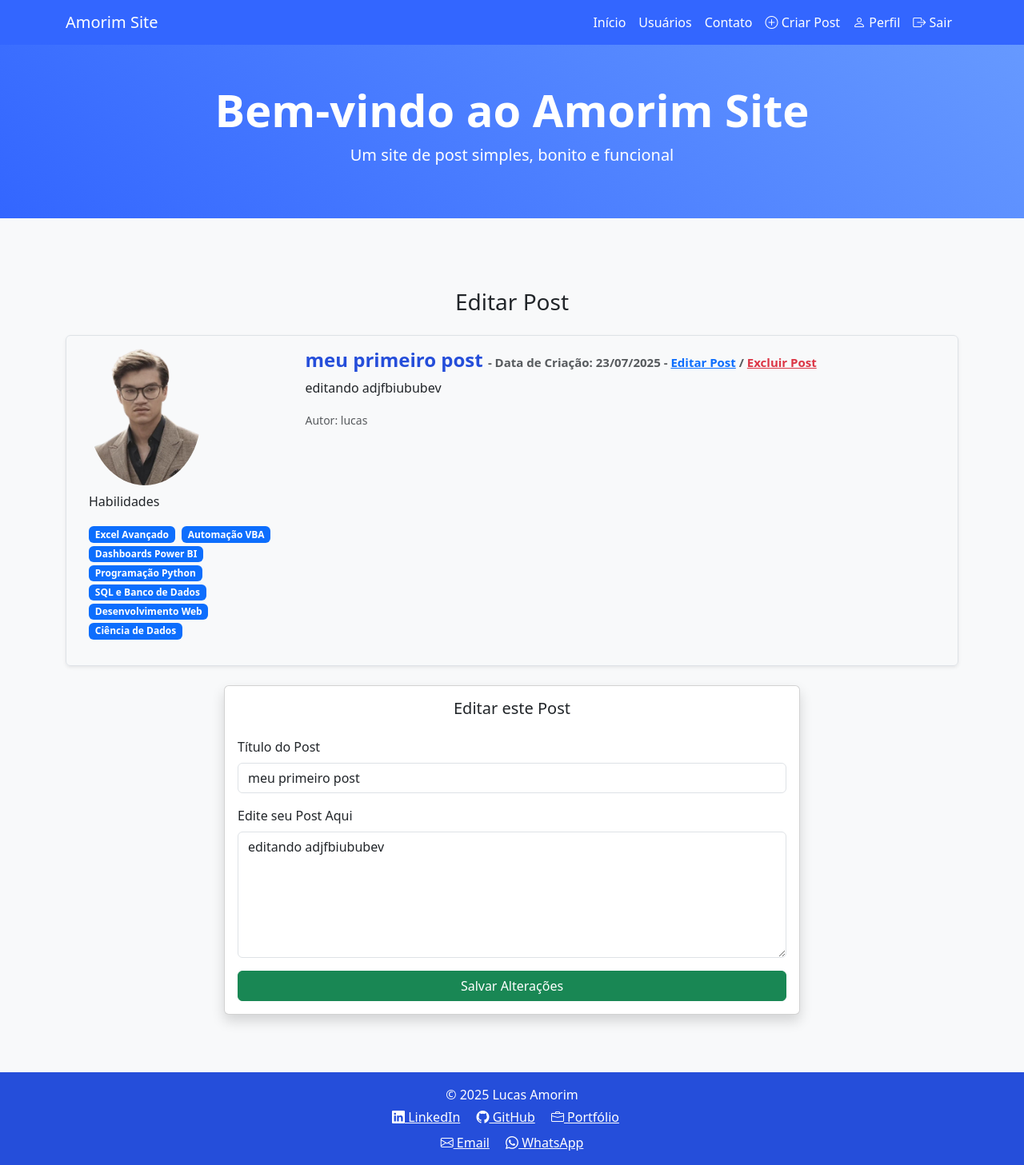
After one commit to Lucas-1234567890/flask-python, a Flask app: page /post/1/editar in a window 1280 px wide. The commit adds this page. Shown: the whole page at 80% size. Run offline with Flask 3, Linux system fonts and the light colour scheme; a user stored in the database is signed in; some libraries are stand-ins or nearby versions.

Commit message:
Finaliza projeto: CRUD de posts funcionando, edição e exclusão OK

```diff
--- a/comunidadeImpressionadora/forms.py
+++ b/comunidadeImpressionadora/forms.py
@@ -1,6 +1,6 @@
 from flask_wtf import FlaskForm
 from flask_wtf.file import FileField, FileAllowed
-from wtforms import StringField, PasswordField, SubmitField, BooleanField
+from wtforms import StringField, PasswordField, SubmitField, BooleanField, TextAreaField
 from wtforms.validators import DataRequired, Length, Email, EqualTo, ValidationError
 from comunidadeImpressionadora.models import Usuario
 from flask_login import current_user
@@ -35,14 +35,15 @@ class FormEditarPerfil(FlaskForm):
     email = StringField('E-mail', validators=[DataRequired(), Email()])
     foto_perfil = FileField('Atualizar Foto de Perfil', validators=[FileAllowed(['jpg', 'png','JPEG'])])
 
-    # Cursos
-    curso_excel = BooleanField('Excel Impressionador')
-    curso_vba = BooleanField('VBA Impressionador')
-    curso_powerbi = BooleanField('Power BI Impressionador')
-    curso_python = BooleanField('Python Impressionador')
-    curso_sql = BooleanField('SQL Impressionador')
-    curso_html_css_js = BooleanField('HTML, CSS e JavaScript Impressionador')
-    curso_ciencia_dados = BooleanField('Ciência de Dados Impressionadora')
+        # Cursos
+    curso_excel = BooleanField('Excel Avançado')
+    curso_vba = BooleanField('Automação VBA')
+    curso_powerbi = BooleanField('Dashboards Power BI')
+    curso_python = BooleanField('Programação Python')
+    curso_sql = BooleanField('SQL e Banco de Dados')
+    curso_html_css_js = BooleanField('Desenvolvimento Web')
+    curso_ciencia_dados = BooleanField('Ciência de Dados')
+
 
     # Botão de submit
     botao_submit_editarperfil = SubmitField('Salvar Alterações')
@@ -52,3 +53,15 @@ class FormEditarPerfil(FlaskForm):
             usuario = Usuario.query.filter_by(email=email.data).first()
             if usuario:
                 raise ValidationError('E-mail já cadastrado. Cadastre-se com outro e-mail ou faça login para continuar.')
+
+
+class FormCriarPost(FlaskForm):
+    titulo = StringField('Título do Post', validators=[DataRequired(), Length(2,140)])
+    corpo = TextAreaField('Escreva seu Post Aqui', validators=[DataRequired()])
+    botao_submit = SubmitField('Criar Post')
+
+
+class FormEditarPost(FlaskForm):
+    titulo = StringField('Título do Post', validators=[DataRequired(), Length(2,140)])
+    corpo = TextAreaField('Edite seu Post Aqui', validators=[DataRequired()])
+    botao_submit_editar = SubmitField('Salvar Alterações')
--- a/comunidadeImpressionadora/models.py
+++ b/comunidadeImpressionadora/models.py
@@ -16,6 +16,9 @@ class Usuario(database.Model, UserMixin):
     post = database.relationship('Post', backref='autor', lazy=True)
     cursos = database.Column(database.String, nullable=False, default='Não Informado')
 
+    def contar_posts(self):
+        return len(self.post)
+
 class Post(database.Model):
     id = database.Column(database.Integer, primary_key=True)
     titulo = database.Column(database.String, nullable=False)
--- a/comunidadeImpressionadora/routes.py
+++ b/comunidadeImpressionadora/routes.py
@@ -1,7 +1,7 @@
-from flask import render_template, flash, request, redirect, url_for
+from flask import render_template, flash, request, redirect, url_for, abort
 from comunidadeImpressionadora import app, database, bcrypt
-from comunidadeImpressionadora.forms import FormCriarConta, FormLogin, FormEditarPerfil
-from comunidadeImpressionadora.models import Usuario
+from comunidadeImpressionadora.forms import FormCriarConta, FormLogin, FormEditarPerfil, FormCriarPost, FormEditarPost
+from comunidadeImpressionadora.models import Usuario, Post
 from flask_login import login_user, logout_user, current_user, login_required
 import secrets
 import os
@@ -12,7 +12,8 @@ from PIL import Image
 
 @app.route('/')
 def home():
-    return render_template('home.html')
+    posts = Post.query.order_by(Post.id.desc()).all()
+    return render_template('home.html',posts=posts)
 
 @app.route('/contato')
 def contato():
@@ -66,10 +67,17 @@ def perfil():
     foto_perfil = url_for('static', filename='fotos_perfil/{}'.format(current_user.foto_perfil))
     return render_template('perfil.html', foto_perfil=foto_perfil)
 
-@app.route('/post/criar')
+@app.route('/post/criar', methods=['GET', 'POST'])
 @login_required
 def criar_post():
-    return render_template('criarpost.html')
+    form = FormCriarPost()
+    if form.validate_on_submit():
+        post = Post(titulo=form.titulo.data, corpo=form.corpo.data, autor=current_user)
+        database.session.add(post)
+        database.session.commit()
+        flash('Post Criado Com Sucesso!','alert-success')
+        return redirect(url_for('home'))
+    return render_template('criarpost.html', form=form)
 
 def salvar_imagem(imagem):
     codigo = secrets.token_hex(8)
@@ -112,3 +120,43 @@ def editar_perfil():
 
     foto_perfil = url_for('static', filename='fotos_perfil/{}'.format(current_user.foto_perfil))
     return render_template('editarPerfil.html', foto_perfil=foto_perfil, form=form)
+
+@app.route('/post/<post_id>')
+def exibir_post(post_id):
+    post = Post.query.get(post_id)
+    return render_template('post.html', post=post)
+
+@app.route('/post/<post_id>/editar', methods=['GET', 'POST'])
+@login_required
+def editar_post(post_id):
+    post = Post.query.get(post_id)
+    if post.autor != current_user:
+        flash('Você não tem permissão para editar esse post.', 'alert-danger')
+        return redirect(url_for('home'))
+
+    form = FormEditarPost()
+
+    if request.method == 'GET':
+        form.titulo.data = post.titulo
+        form.corpo.data = post.corpo
+
+    elif form.validate_on_submit():
+        post.titulo = form.titulo.data
+        post.corpo = form.corpo.data
+        database.session.commit()
+        flash('Post atualizado com sucesso!', 'alert-success')
+        return redirect(url_for('exibir_post', post_id=post.id))
+
+    return render_template('post.html', post=post, form=form)
+
+@app.route('/post/<post_id>/excluir',methods=['GET','POST'])
+@login_required
+def excluir_post(post_id):
+    post = Post.query.get(post_id)
+    if current_user == post.autor:
+        database.session.delete(post)
+        database.session.commit()
+        flash('Post Excluído com Sucesso', 'alert-danger')
+        return redirect(url_for('home'))
+    else:
+        abort(403)
--- a/comunidadeImpressionadora/templates/base.html
+++ b/comunidadeImpressionadora/templates/base.html
@@ -22,9 +22,9 @@
 <body class="d-flex flex-column min-vh-100">
 
    <!-- Navbar -->
-  <nav class="navbar navbar-expand-lg">
+  <nav class="navbar navbar-expand-lg navbar-dark" style="background-color: var(--primary-color);">
     <div class="container">
-      <a class="navbar-brand" href="{{ url_for('home') }}">HercusShow</a>
+      <a class="navbar-brand" href="{{ url_for('home') }}">Amorim Site</a>
       <button class="navbar-toggler" type="button" data-bs-toggle="collapse" data-bs-target="#navbarNav">
         <span class="navbar-toggler-icon"></span>
       </button>
@@ -35,15 +35,13 @@
           <li class="nav-item"><a class="nav-link" href="{{ url_for('contato') }}">Contato</a></li>
 
           {% if current_user.is_authenticated %}
-    <li class="nav-item"><a class="nav-link" href="{{ url_for('criar_post') }}">Criar Post</a></li>
-    <li class="nav-item"><a class="nav-link" href="{{ url_for('perfil') }}">Meu perfil</a></li>
-    <li class="nav-item"><a class="nav-link" href="{{ url_for('sair') }}">Sair</a></li>
+            <li class="nav-item"><a class="nav-link" href="{{ url_for('criar_post') }}"><i class="bi bi-plus-circle"></i> Criar Post</a></li>
+            <li class="nav-item"><a class="nav-link" href="{{ url_for('perfil') }}"><i class="bi bi-person"></i> Perfil</a></li>
+            <li class="nav-item"><a class="nav-link" href="{{ url_for('sair') }}"><i class="bi bi-box-arrow-right"></i> Sair</a></li>
           {% else %}
-    <li class="nav-item"><a class="nav-link" href="{{ url_for('login') }}">Login</a></li>
-    <li class="nav-item"><a class="nav-link" href="{{ url_for('login') }}">Criar Conta</a></li>
+            <li class="nav-item"><a class="nav-link" href="{{ url_for('login') }}"><i class="bi bi-box-arrow-in-right"></i> Login</a></li>
           {% endif %}
         </ul>
-
       </div>
     </div>
   </nav>
@@ -51,8 +49,8 @@
   <!-- Hero Section básica -->
   <header class="text-center py-5" style="background: linear-gradient(45deg, var(--primary-color), var(--primary-color-light)); color: white;">
     <div class="container">
-      <h1 class="display-4 fw-bold">Bem-vindo ao HercusShow</h1>
-      <p class="lead">Um site simples, bonito e funcional</p>
+      <h1 class="display-4 fw-bold">Bem-vindo ao Amorim Site</h1>
+      <p class="lead">Um site de post simples, bonito e funcional</p>
     </div>
   </header>
 
--- a/comunidadeImpressionadora/templates/editarPerfil.html
+++ b/comunidadeImpressionadora/templates/editarPerfil.html
@@ -77,7 +77,7 @@
             </div>
 
            <hr>
-            <p>Cursos</p>
+            <p>Habilidades</p>
             {% for campo in form %}
             {% if 'curso_' in campo.name%}
               <div class="form-check">
--- a/comunidadeImpressionadora/templates/perfil.html
+++ b/comunidadeImpressionadora/templates/perfil.html
@@ -19,7 +19,7 @@
             <div class="p-2 mt-3 bg-primary d-flex justify-content-between rounded text-white stats w-100">
 
                 <div class="d-flex flex-column text-center">
-                    <span class="articles">Cursos</span>
+                    <span class="articles">Habilidades</span>
                     {% if 'Não Informado' in current_user.cursos %}
                         <span class="number1">0</span>
                     {% else %}
@@ -29,7 +29,7 @@
 
                 <div class="d-flex flex-column text-center">
                     <span class="rating">Posts</span>
-                    <span class="number3">0</span>
+                    <span class="number3">{{ current_user.contar_posts()}}</span>
                 </div>
 
             </div>
--- /dev/null
+++ b/comunidadeImpressionadora/templates/post.html
@@ -0,0 +1,106 @@
+{% extends 'base.html' %}
+
+{% block body %}
+<div class="container my-5">
+
+  <!-- Título -->
+  <h3 class="mb-4 text-center" data-aos="fade-right" data-aos-duration="800">Editar Post</h3>
+
+  <!-- Post atual -->
+  <div class="row border rounded p-3 mb-4 shadow-sm meupost" data-aos="fade-up" data-aos-duration="800" data-aos-once="true">
+    <div class="col-md-3 d-flex justify-content-center align-items-center">
+      <div class="image mb-3">
+        <img src="{{ url_for('static', filename='fotos_perfil/' ~ post.autor.foto_perfil) }}" class="rounded-circle img-fluid" style="max-width: 140px;">
+        <p class="mt-2">Habilidades</p>
+        {% if post.autor.cursos %}
+          {% for habilidade in post.autor.cursos.split(';') %}
+            <span class="badge bg-primary me-1">{{ habilidade }}</span>
+          {% endfor %}
+        {% else %}
+          <span class="text-muted">Nenhuma habilidade informada</span>
+        {% endif %}
+      </div>
+    </div>
+
+    <div class="col-md-9">
+      <h4 class="fw-semibold" style="color: #254eda;">{{ post.titulo }} <small class="text-muted" style="font-size: 15px;"> - Data de Criação: {{post.data_criacao.strftime('%d/%m/%Y')}}
+      {% if form%}
+        - <a href="#form_editarpost">Editar Post</a> / <a href="#"class='text-danger' data-bs-toggle="modal" data-bs-target="#exampleModal">Excluir Post</a>
+        {%endif%}
+      </small>
+
+      </h4>
+      <p>{{ post.corpo }}</p>
+      <small class="text-muted">Autor: {{ post.autor.username }}</small>
+    </div>
+  </div>
+
+  <!-- Formulário de edição -->
+  {% if form %}
+  <div class="row justify-content-center">
+    <div class="col-md-8">
+      <div class="card shadow" data-aos="fade-up" data-aos-duration="800">
+        <div class="card-body">
+          <h5 class="card-title text-center mb-4">Editar este Post</h5>
+
+          <form method="POST" id="form_editarpost" action="{{ url_for('editar_post', post_id=post.id) }}">
+            {{ form.hidden_tag() }}
+
+            <div class="mb-3">
+              {{ form.titulo.label(class="form-label") }}
+              {{ form.titulo(class="form-control", placeholder="Digite o título do post") }}
+              {% if form.titulo.errors %}
+                <div class="text-danger">
+                  {% for erro in form.titulo.errors %}
+                    {{ erro }}
+                  {% endfor %}
+                </div>
+              {% endif %}
+            </div>
+
+            <div class="mb-3">
+              {{ form.corpo.label(class="form-label") }}
+              {{ form.corpo(class="form-control", placeholder="Digite o conteúdo do post", rows="6") }}
+              {% if form.corpo.errors %}
+                <div class="text-danger">
+                  {% for erro in form.corpo.errors %}
+                    {{ erro }}
+                  {% endfor %}
+                </div>
+              {% endif %}
+            </div>
+
+            <div class="d-grid">
+              <button type="submit" class="btn btn-success">Salvar Alterações</button>
+            </div>
+          </form>
+
+        </div>
+      </div>
+    </div>
+  </div>
+  {% endif %}
+
+<!-- Modal -->
+<div class="modal fade" id="exampleModal" tabindex="-1" aria-labelledby="exampleModalLabel" aria-hidden="true">
+  <div class="modal-dialog">
+    <div class="modal-content">
+      <div class="modal-header">
+        <h5 class="modal-title" id="exampleModalLabel">Excluir Post</h5>
+        <button type="button" class="btn-close" data-bs-dismiss="modal" aria-label="Close"></button>
+      </div>
+      <div class="modal-body">
+        Deseja excluir esse post? (Essa ação não pode ser desfeita)
+      </div>
+      <div class="modal-footer">
+        <button type="button" class="btn btn-secondary" data-bs-dismiss="modal">Cancelar</button>
+        <form method="post"  action="{{url_for('excluir_post',post_id=post.id)}}">
+        <button type="submit" class="btn btn-danger">Excluir Post</button>
+        </form>
+      </div>
+    </div>
+  </div>
+</div>
+
+</div>
+{% endblock %}
```
Also changed, not shown: comunidadeImpressionadora/static/main.css (+5 -5 lines), comunidadeImpressionadora/templates/contato.html (+22 -34 lines), comunidadeImpressionadora/templates/criarpost.html (+42 -3 lines), comunidadeImpressionadora/templates/home.html (+40 -5 lines), comunidadeImpressionadora/templates/usuarios.html (+16 -4 lines), README.md (deleted), comunidadeImpressionadora/static/fotos_perfil/Ellipse 18924c61c616fcb32e39.png (added), comunidadeImpressionadora/static/fotos_perfil/WhatsApp_Image_2025-02-03_at_11.28.47-removebg-previewe7aaf66e7fa73f52.png (added), instance/comunidade.db. Lines whose indentation alone changed are shown as unchanged.
